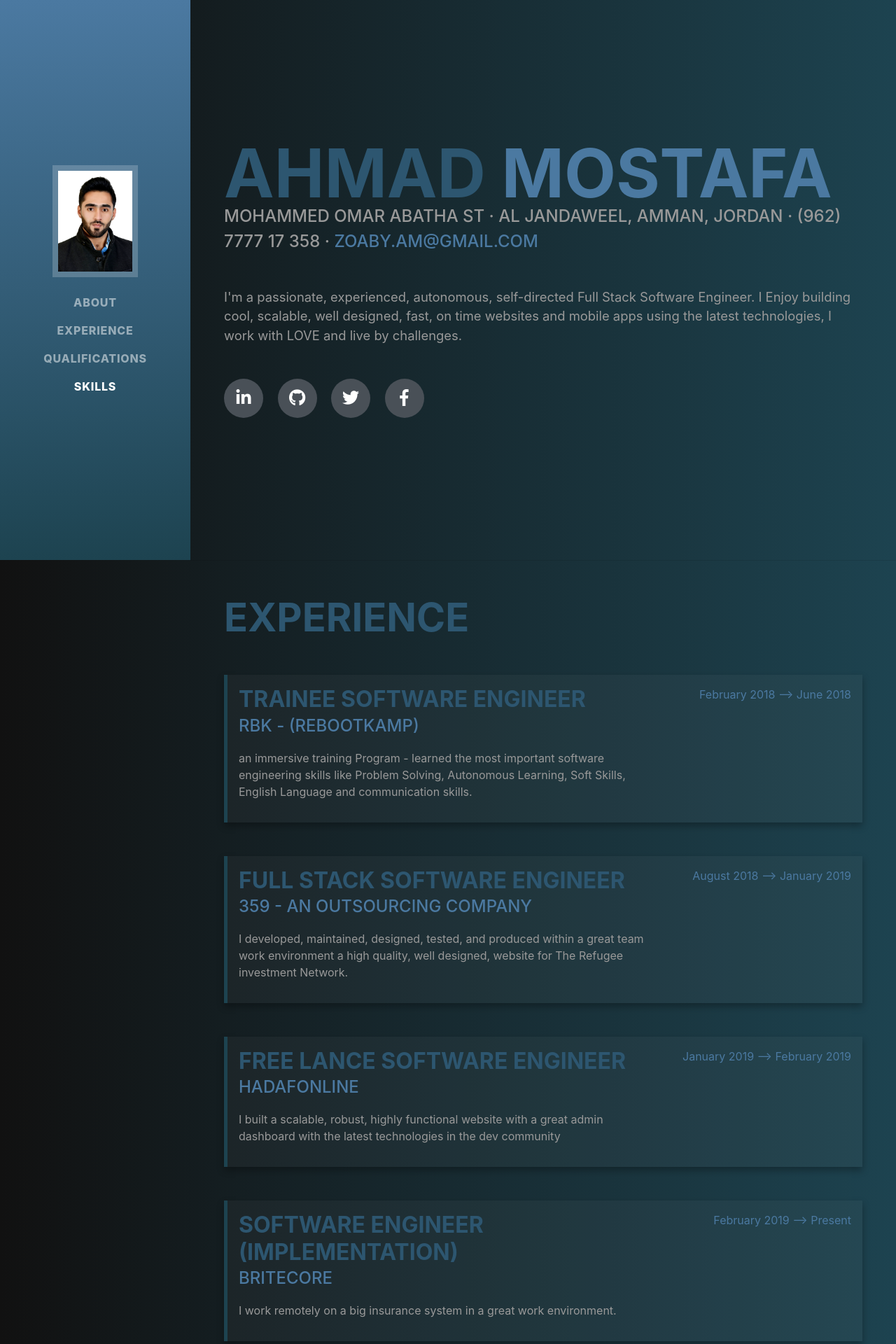
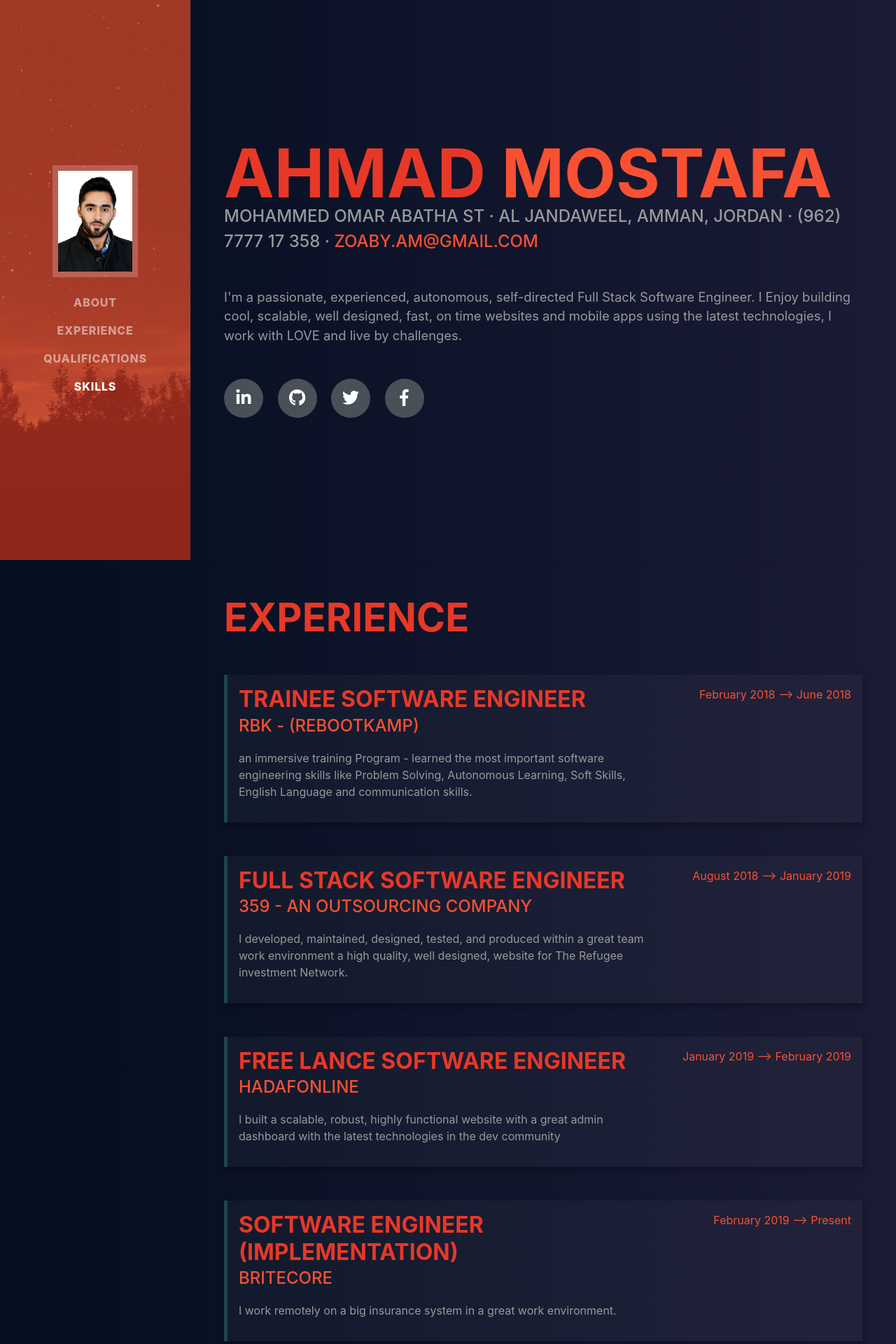
Before and after one commit to wael93/my-portfolio, a Node server app: page / in a window 1280 px wide. Shown: the top 1920 px of the page at 70% size. Run offline with Node 20, Linux system fonts and the light colour scheme; some libraries are stand-ins or nearby versions; some web fonts are replaced.

Commit message:
UPDATE website colors

```diff
--- a/public/index.html
+++ b/public/index.html
@@ -26,6 +26,7 @@
 <body id="page-top">
 
   <nav class="navbar navbar-expand-lg navbar-dark bg-g-main fixed-top" id="sideNav">
+    <img src="images/backsidebar.jpeg" class="nav-background" alt="">
     <a class="navbar-brand js-scroll-trigger" href="#page-top">
       <span class="d-block d-lg-none">AHMAD MOSTAFA AL-ZOUBI</span>
       <span class="d-none d-lg-block">
--- a/public/scss/_global.scss
+++ b/public/scss/_global.scss
@@ -4,7 +4,7 @@ body {
   @include body-font;
   padding-top: 54px;
   color: #999;
-  background: linear-gradient(to right, #111, #1D4350)
+  background: linear-gradient(to right, #040E20, #1a1B35)
 }
 
 @media (min-width: 992px) {
@@ -23,7 +23,7 @@ h6 {
   @include heading-font;
   font-weight: 700;
   text-transform: uppercase;
-  color: #2D5670;
+  color: $secondary;
 }
 
 h1 {
--- a/public/scss/_nav.scss
+++ b/public/scss/_nav.scss
@@ -1,6 +1,15 @@
 #sideNav {
-  background: linear-gradient(#4B79A1, #1D4350);
+  background: linear-gradient($primary, $secondary);
+  overflow: hidden;
 
+  .nav-background {
+    height: 100%;
+    position: absolute;
+    bottom: 0;
+    opacity: .4;
+    z-index: 0;
+
+  }
 
   .navbar-nav .nav-item .nav-link {
     font-weight: 800;
@@ -36,6 +45,8 @@
 
       .img-profile {
         max-width: 10rem;
+        position: relative;
+        z-index: 1;
         max-height: 10rem;
         border: 0.5rem solid fade-out($white, 0.8);
       }
@@ -45,6 +56,8 @@
       display: flex;
       align-items: flex-start;
       flex-grow: 0;
+      position: relative;
+      z-index: 1;
 
       width: 100%;
       margin-bottom: auto;
--- a/public/scss/_variables.scss
+++ b/public/scss/_variables.scss
@@ -25,8 +25,8 @@ $green: #28a745 !default;
 $teal: #20c997 !default;
 $cyan: #17a2b8 !default;
 
-$primary: #4B79A1 !default;
-$secondary: $gray-600 !default;
+$primary: #f85032 !default;
+$secondary: #e73827 !default;
 $success: $green !default;
 $info: $cyan !default;
 $warning: $yellow !default;
--- a/public/styles/resume.css
+++ b/public/styles/resume.css
@@ -2,8 +2,8 @@ body {
   font-family: 'Muli', -apple-system, BlinkMacSystemFont, 'Segoe UI', Roboto, 'Helvetica Neue', Arial, sans-serif, 'Apple Color Emoji', 'Segoe UI Emoji', 'Segoe UI Symbol', 'Noto Color Emoji';
   padding-top: 54px;
   color: #999;
-  background: -webkit-gradient(linear, left top, right top, from(#111), to(#1D4350));
-  background: linear-gradient(to right, #111, #1D4350);
+  background: -webkit-gradient(linear, left top, right top, from(#040E20), to(#1a1B35));
+  background: linear-gradient(to right, #040E20, #1a1B35);
 }
 
 @media (min-width: 992px) {
@@ -22,7 +22,7 @@ h6 {
   font-family: 'Saira Extra Condensed', -apple-system, BlinkMacSystemFont, 'Segoe UI', Roboto, 'Helvetica Neue', Arial, sans-serif, 'Apple Color Emoji', 'Segoe UI Emoji', 'Segoe UI Symbol', 'Noto Color Emoji';
   font-weight: 700;
   text-transform: uppercase;
-  color: #2D5670;
+  color: #e73827;
 }
 
 h1 {
@@ -68,7 +68,7 @@ p.lead {
 }
 
 .social-icons a:hover {
-  background-color: #4B79A1;
+  background-color: #f85032;
 }
 
 .dev-icons {
@@ -76,7 +76,7 @@ p.lead {
 }
 
 .dev-icons .list-inline-item i:hover {
-  color: #4B79A1;
+  color: #f85032;
 }
 
 .subheading .logo-100 {
@@ -99,8 +99,17 @@ p.lead {
 }
 
 #sideNav {
-  background: -webkit-gradient(linear, left top, left bottom, from(#4B79A1), to(#1D4350));
-  background: linear-gradient(#4B79A1, #1D4350);
+  background: -webkit-gradient(linear, left top, left bottom, from(#f85032), to(#e73827));
+  background: linear-gradient(#f85032, #e73827);
+  overflow: hidden;
+}
+
+#sideNav .nav-background {
+  height: 100%;
+  position: absolute;
+  bottom: 0;
+  opacity: .4;
+  z-index: 0;
 }
 
 #sideNav .navbar-nav .nav-item .nav-link {
@@ -110,7 +119,7 @@ p.lead {
 }
 
 #sideNav .navbar-toggler:focus {
-  outline-color: #789fc0;
+  outline-color: #fb8f7c;
 }
 
 @media (min-width: 992px) {
@@ -138,6 +147,8 @@ p.lead {
   }
   #sideNav .navbar-brand .img-profile {
     max-width: 10rem;
+    position: relative;
+    z-index: 1;
     max-height: 10rem;
     border: 0.5rem solid rgba(255, 255, 255, 0.2);
   }
@@ -151,6 +162,8 @@ p.lead {
     -webkit-box-flex: 0;
         -ms-flex-positive: 0;
             flex-grow: 0;
+    position: relative;
+    z-index: 1;
     width: 100%;
     margin-bottom: auto;
   }
@@ -214,18 +227,18 @@ section.resume-section .resume-item .resume-date {
 }
 
 .bg-primary {
-  background-color: #4B79A1 !important;
+  background-color: #f85032 !important;
 }
 
 .text-primary {
-  color: #4B79A1 !important;
+  color: #f85032 !important;
 }
 
 a {
-  color: #4B79A1;
+  color: #f85032;
 }
 
 a:hover, a:focus, a:active {
-  color: #33526d;
+  color: #d62707;
 }
 /*# sourceMappingURL=resume.css.map */
```
Also changed, not shown: public/images/backsidebar.jpeg (added), 1 other file.
